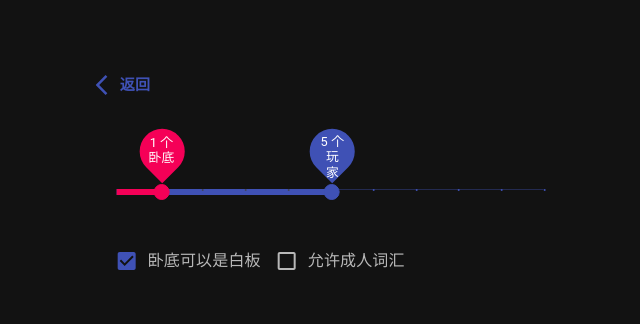
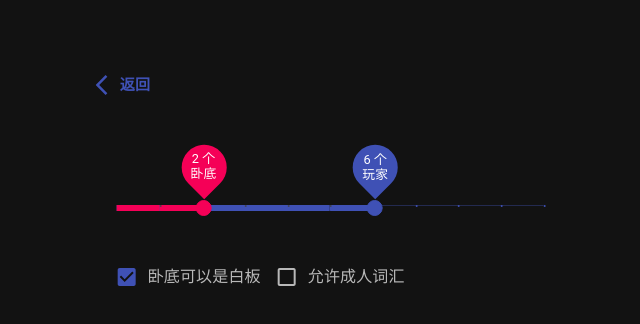
Before and after one commit to niuniuanran/WhoIsSpy, a React (Create React App) app: page /cn/new-room in a window 1280 px wide. Shown: the top 324 px of the page, without its empty margins (310-950 px from the left). Built offline with nearby package versions, Linux system fonts and the light colour scheme.

Commit message:
Fix style

```diff
--- a/src/Components/EnterGame/NumSettingSliders.tsx
+++ b/src/Components/EnterGame/NumSettingSliders.tsx
@@ -41,10 +41,10 @@ const PlayerNumSlider = withStyles({
             height: '2.8rem',
           },
         '& span span': {
-            width: '1.6rem',
+            width: '1.7rem',
             fontSize: '0.8rem',
-            marginTop: '0.5rem',
-            marginLeft: '-0.5rem'
+            marginTop: '0.6rem',
+            marginLeft: '-0.6rem'
         }
     }
 })(Slider)
@@ -103,7 +103,8 @@ const useStyles = makeStyles((theme) => ({
     root: {
       position: 'relative',
       width: '100%',
-      height: '5rem'
+      height: '5rem',
+      marginTop: '1rem',
     },
   }));
 
@@ -112,7 +113,7 @@ export default function NumSettingSliders(){
     const classes = useStyles()
     return <div className={classes.root}>
             <PlayerNumSlider
-                defaultValue={5}
+                defaultValue={6}
                 getAriaValueText={v => `${v} players`}
                 aria-labelledby="number-of-players"
                 step={1}
@@ -123,7 +124,7 @@ export default function NumSettingSliders(){
                 valueLabelFormat={v => `${v} ${getText("total")}`}
             />
             <SpyNumSlider
-                defaultValue={1}
+                defaultValue={2}
                 getAriaValueText={v => `${v} ${getText("spyPlural")}`}
                 aria-labelledby="number-of-spys"
                 step={1}
--- a/src/Contexts/LanguageContext.tsx
+++ b/src/Contexts/LanguageContext.tsx
@@ -39,7 +39,7 @@ function LanguageProvider({language, children}:LanguageContextProp){
         },
         spyPlural: {
             en: "spies",
-            cn: "卧底"
+            cn: "个卧底"
         },
         spySingular: {
             en: "spy",
```
